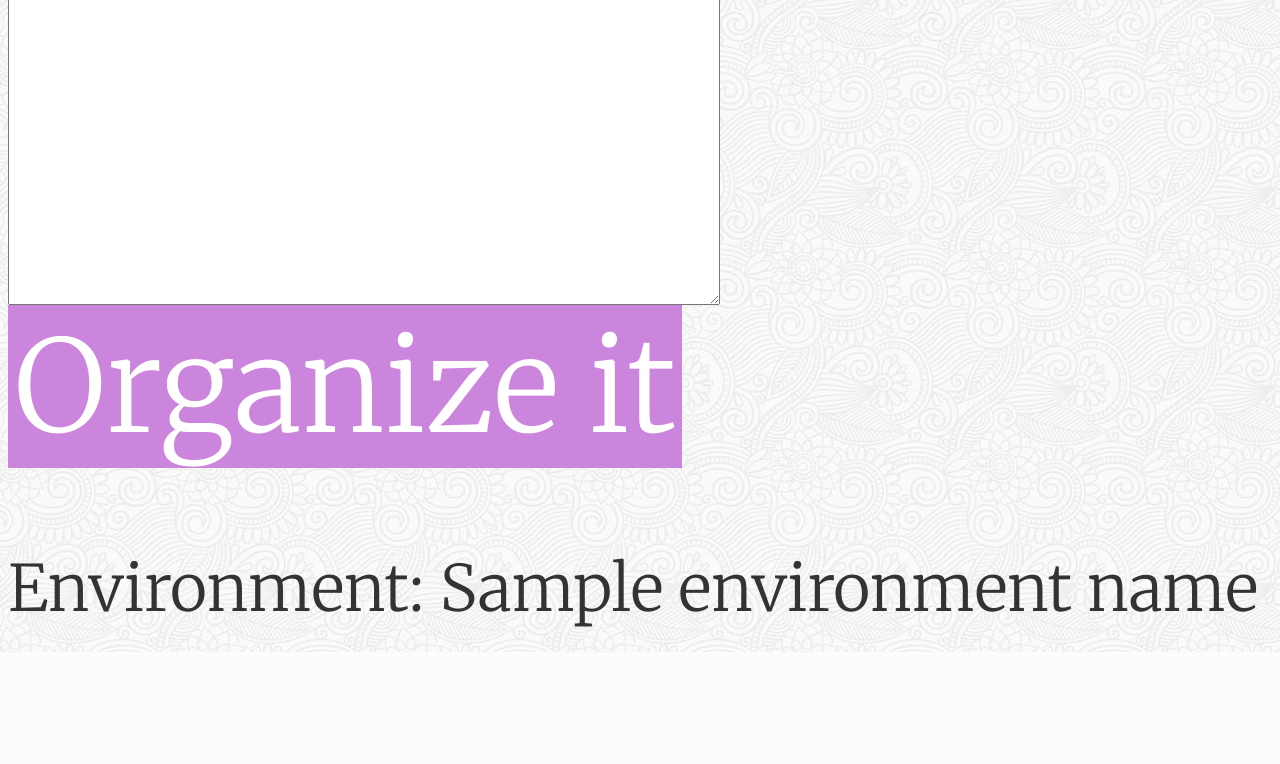
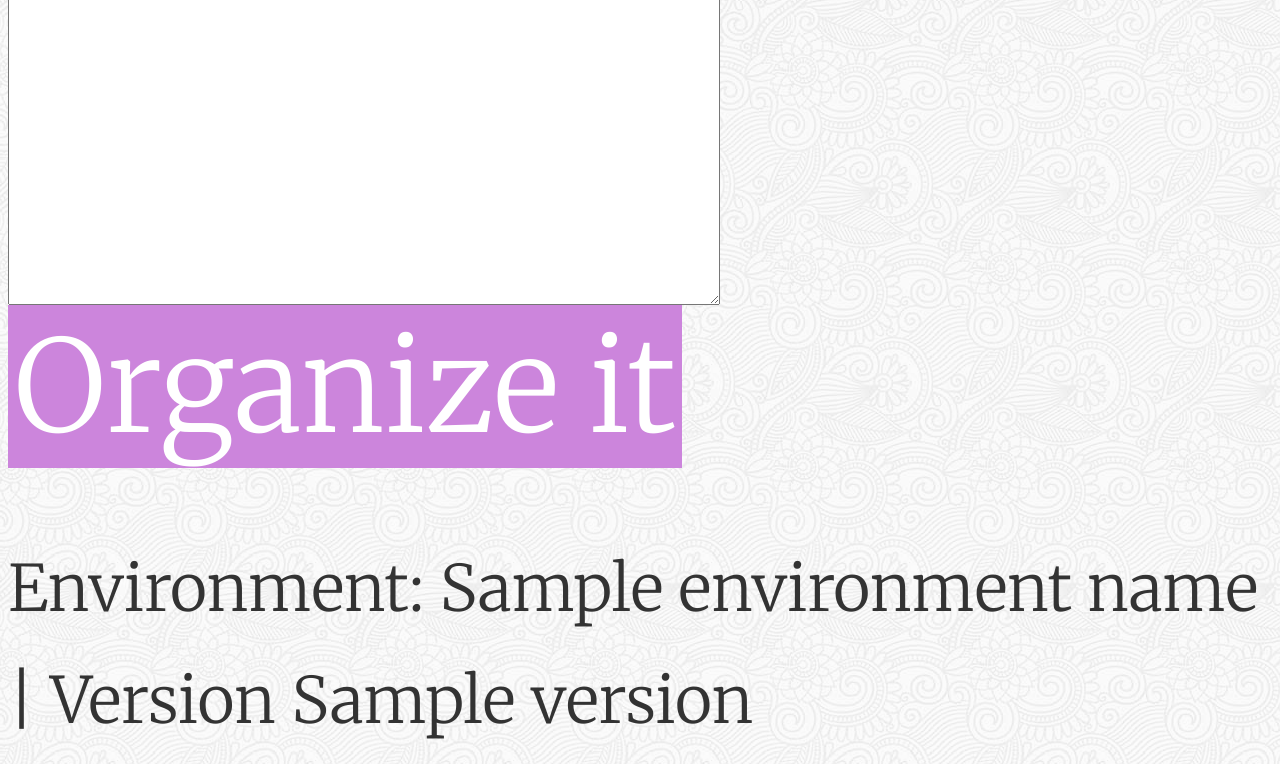
Before and after one commit to enigmango/demo-python-app, a Flask app: template templates/index.html in a window 1280 px wide. Shown: the part 831-1595 px from the top of the page. Before the commit the page ends 1483 px from the top, so only its background shows below. Run offline with Flask 3, Linux system fonts and the light colour scheme; the template is opened without the code that fills it: most values are stand-ins (such as "Sample title", 1, 10 or a date in 2020).

Commit message:
Show version

```diff
--- a/templates/index.html
+++ b/templates/index.html
@@ -34,6 +34,6 @@
         </form>
     </body>
     <footer>
-        Environment: {{ environment_name }}
+        Environment: {{ environment_name }} | Version {{ version }}
     </footer>
 </html>
```
